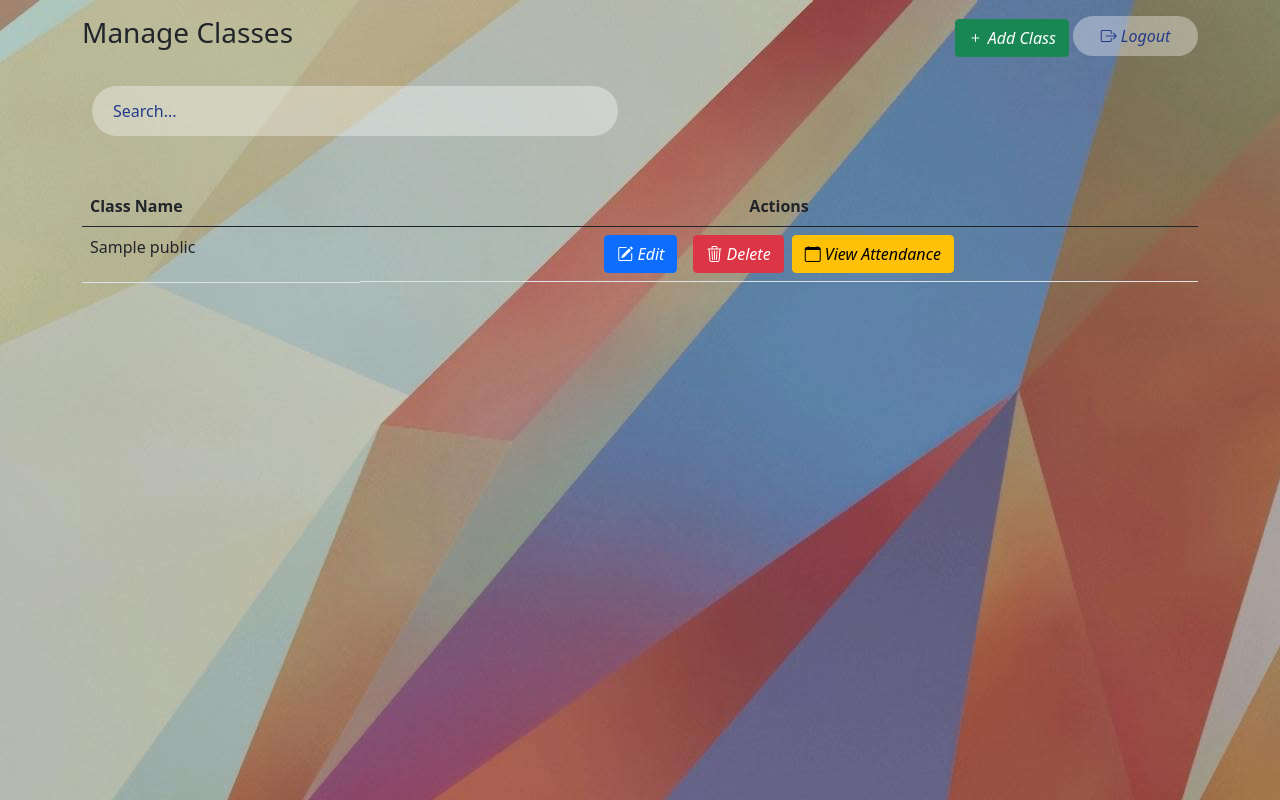
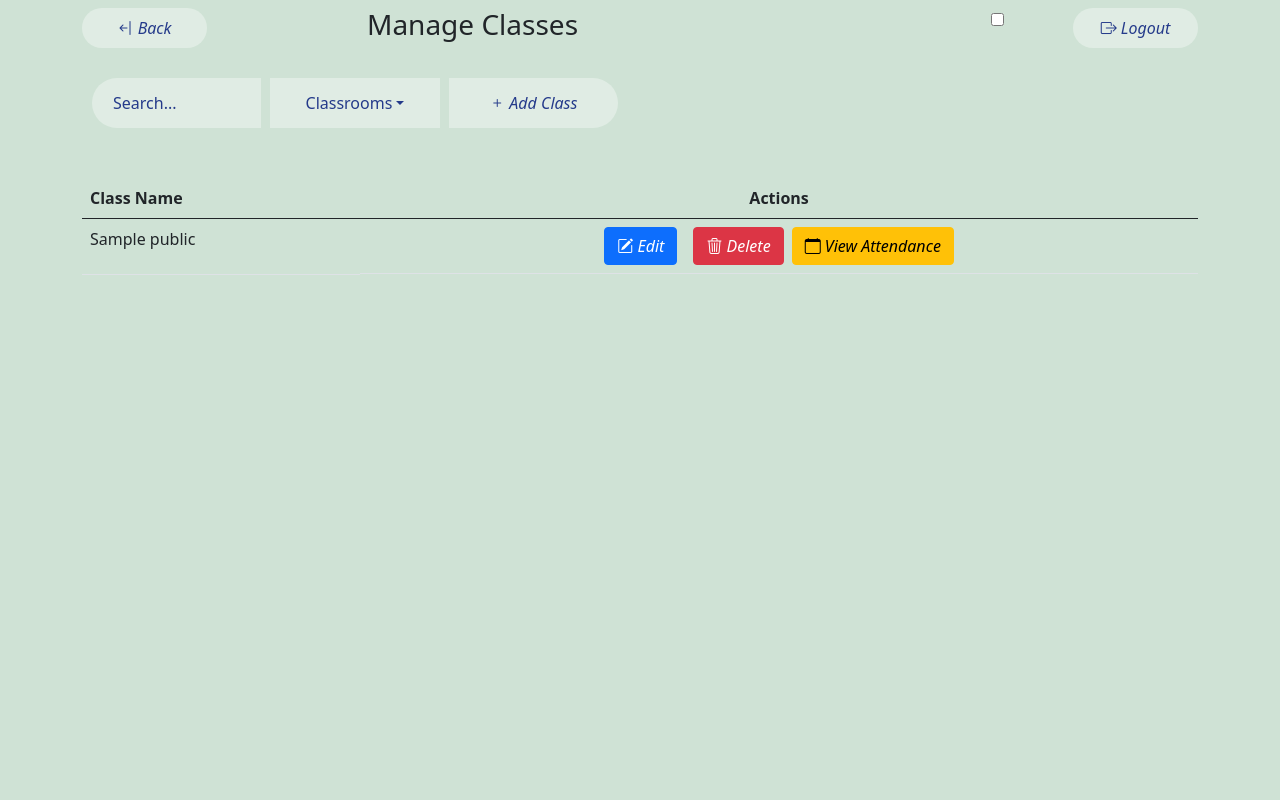
Before and after one commit to notpest/face-attendance, a Flask app: page /classm in a window 1280 px wide. Run offline with Flask 3, Linux system fonts and the light colour scheme; a database or web service that is not in the repository returns one stand-in record (values such as "Sample title"); some libraries are stand-ins or nearby versions.

Commit message:
Update classm.html
updated frontend

```diff
--- a/templates/classm.html
+++ b/templates/classm.html
@@ -16,21 +16,33 @@
         }
     </style>
 </head>
-<body class="bg-I" style="background-image: url('{{ url_for('static', filename='images/bg2.jpg') }}')">
+<body class="bg-I" style="background-color:rgba(97,162,117,0.3);">
     <section class="dashboard-section">
         <div class="container">
-            <div class="row mt-3">
-                <div class="col-md-6">
+            <div class="row mt-2">
+                <div class="col-md-3">
+                    <button id="backBtn" class="form-control2 back-button"><i class="bi bi-arrow-bar-left"> Back</i></button>
+                </div>
+                <div class="col-md-4">
                     <h3>Manage Classes</h3>
                 </div>
-
-                <div class="col-md-6 text-end">
-                    <button id="addClassBtn" class="btn btn-success"><i class="bi bi-plus"> Add Class</i></button>
+                <div class="col-md-3 text-end form-control3">
+                    <span class="switch">
+                        <input type="checkbox" id="switcher">
+                        <label for="switcher"></label>
+                    </span>
+                </div>
+                <div class="col-md-2 text-end">
                     <button id="logoutBtn" class="form-control2"><i class="bi bi-box-arrow-right"> Logout</i> </button>
                 </div>
                 <div class="col-md-6 text-end">
                     <div class="input-group mb-3">
                         <input type="text" id="searchInput" class="form-control" placeholder="Search...">
+                        <button class="form-control dropdown-toggle" type="button" data-toggle="dropdown" aria-haspopup="true" aria-expanded="false">Classrooms</button>
+                            <div class="dropdown-menu" id="classDropdown">
+                                <!-- Dropdown items will be dynamically added here -->
+                            </div>
+                        <button id="addClassBtn" class="form-control"><i class="bi bi-plus"> Add Class</i></button>
                     </div>
                 </div>
             </div>
@@ -359,6 +371,10 @@
                     tbody.appendChild(row);
                 });
             }
+            document.getElementById('backBtn').addEventListener('click', function() {
+                // Redirect to welcome.html
+                window.location.href = '/admin_login';
+            });
     </script>
 </body>
 </html>
```
